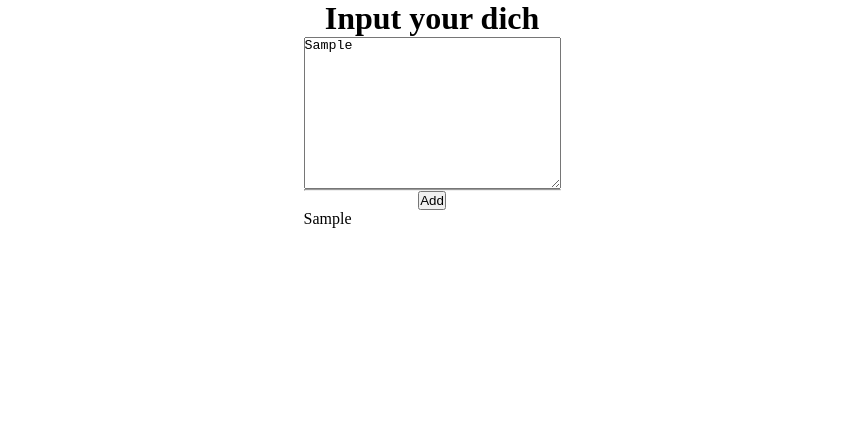
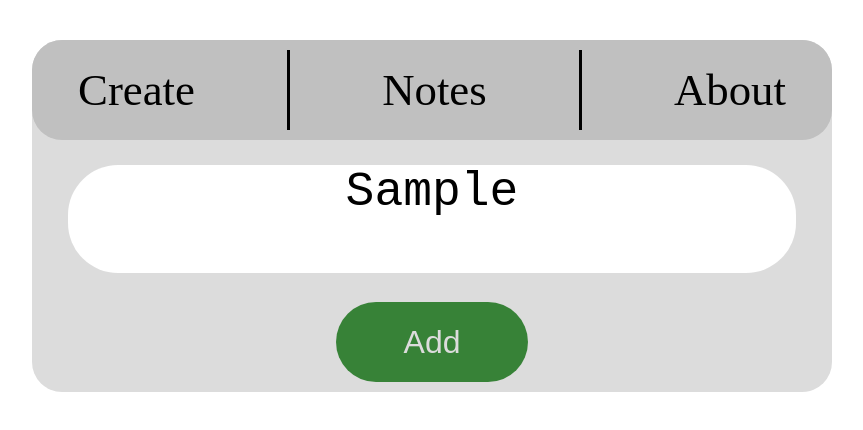
Before and after one commit to Lilseec/blocknote, a plain HTML site: page index.html in a window 1280 px wide. Both pictures are taken after typing "Sample" into the empty fields and a click on the button "Add". Shown: the whole page, without its empty margins (208-1071 px from the left). Drawn offline with Linux system fonts and the light colour scheme.

Commit message:
full redisign

```diff
--- a/index.html
+++ b/index.html
@@ -1,23 +1,43 @@
+<!DOCTYPE html>
 <html lang="en">
 <head>
     <meta charset="UTF-8">
     <meta http-equiv="X-UA-Compatible" content="IE=edge">
     <meta name="viewport" content="width=device-width, initial-scale=1.0">
+    <title>ToDo</title>
     <link rel="stylesheet" href="style.css">
-    <title>Blocknote</title>
+    <script src="main.js" defer></script>
 </head>
 <body>
+    <div class="container">
+        <div class="overflow"></div>
+        <div class="main-header">
+            <span>Create</span>
+            <div class="vl"></div>
+            <span>Notes</span>
+            <div class="vl"></div>
+            <span>About</span>
+        </div>
+        <div id='current' class="Create">
+            <div class="input">
+              <textarea></textarea>
+            </div>
+            <div class="button">
+              <button>
+                Add
+              </button>
+            </div>
+        </div>
 
-    <div class="container">
-        <h1>Input your dich</h1>
-        <textarea name="input" id="input" cols="30" rows="10" autofocus></textarea>
-        <hr>
-        <button id="add">Add</button>
-        <div class="notes">
-
+        <div class="Notes" style="display: none;"></div>
+        <div class='About' style="display: none;">
+          <h1>Simple App For Creating Notes</h1>
+          <h2>Future Features</h2>
+          <ul>
+            <li>Editing notes</li>
+            <li>MarkDown support</li>
+          </ul>
         </div>
     </div>
-    <script src="main.js"></script>
-
 </body>
 </html>
--- a/main.js
+++ b/main.js
@@ -1,81 +1,75 @@
-let btn = document.getElementById('add')
-let container = document.querySelector('.notes')
-let note = document.querySelector('.noteLink')
-let textArea = document.getElementById('input')
+const tx = document.getElementsByTagName("textarea");
+const btn = document.querySelector('.button')
+const allNotes = document.querySelector('.Notes')
+allNotes.addEventListener('click', (e) => {
 
+})
 
-
-for (let key in localStorage) {
-    if (key === 'key' || key ==='getItem' || key === 'clear' || key === 'setItem' || key === 'removeItem' || key === 'length') {
-        // pass
-    } else {
-        createNote(localStorage[key], key)
-    }
+for (const [key, value] of Object.entries(localStorage)) {
+  createNote(key, value)
 }
 
 
-
-function createNote(noteText, header) {
-    let linkToNote = document.createElement('p')
-    linkToNote.id = header
-    linkToNote.className = 'noteLink'
-
-    localStorage.setItem(header, noteText)
-    linkToNote.textContent = header
-    container.appendChild(linkToNote)
+for (let i = 0; i < tx.length; i++) {
+  tx[i].setAttribute("style", "height:" + (tx[i].scrollHeight) + "px;overflow-y:hidden;");
+  tx[i].addEventListener("input", OnInput, false);
 }
 
-function createNoteWindow(nodeText, header) {
-    let div = document.createElement("div");
-    div.id = 'note'
-    let head = document.createElement('span')
-    head.id = 'header'
-    head.textContent = header
-    let close = document.createElement('span')
-    close.id = 'close'
-    close.textContent = 'X'
-    let text = document.createElement('p')
-    text.textContent = nodeText
-    text.innerHTML = text.innerHTML.replace(/\n/g, '<br>\n');
-    close.addEventListener('click', () => {
-        div.style.opacity = '0'
-        close.style.opacity = '0'
-        setTimeout(() => div.remove(), 250)
-        setTimeout(() => close.remove(), 250)
-    })
-    div.appendChild(head)
-    div.appendChild(close)
-    div.appendChild(text)
-    document.body.appendChild(div)
-    div.animate([
-        // keyframes
-        { opacity: '0' },
-        { opacity: '1' }
-    ], {
-        // timing options
-        duration: 250,
-    });
+function OnInput() {
+  this.style.height = "auto";
+  this.style.height = (this.scrollHeight) + "px";
 }
 
+const btns = document.querySelectorAll(".main-header span");
+const container = document.querySelector('.overflow')
+for (const btn of btns) {
+    btn.addEventListener('click', (e) => {
+        let current = document.getElementById('current')
+        let next = document.querySelector('.' + e.target.textContent)
+        let clientHeight = document.querySelector('.container').clientHeight
+        container.style = 'height:' + clientHeight.toString() + 'px;' + 'opacity: 1'
+        setTimeout(() => {
+          container.style = 'height:' + clientHeight.toString() + 'px;' + 'opacity: 0'
+          current.style.display = 'none'
+          current.id = ''
+          next.style.display = '';
+          next.id = 'current'
+
+          setTimeout(() => container.style = '', 150)
+
+        }, 300)
+      })
+}
+
+
 btn.addEventListener('click', () => {
-    let textToParse = textArea.value;
+  let textToParse = tx[0].value;
   let symbolIdx = 0
   while (true) {
     symbolIdx = textToParse.indexOf("\n")
     if (symbolIdx === -1) {
         symbolIdx = textToParse.length
-            break
       }
      break
     }
     let header = textToParse.substring(0, symbolIdx)
-    textToParse.replace(/\n/g, '<br>\n');
-    console.log(textToParse)
-    createNote(textToParse, header)
-
+    createNote(header, textToParse.replace(/\n/g, '<br>\n'))
 })
 
-container.addEventListener('click', (event) => {
-    let note = localStorage.getItem(event.target.id)
-    createNoteWindow(note, event.target.id)
-})
+function createNote(headerText, noteText) {
+
+  localStorage.setItem(headerText, noteText)
+  let note = document.createElement('div')
+  note.className = 'note'
+  let noteHeader = document.createElement('div')
+  noteHeader.className = 'note-header'
+  let header = document.createElement('h1')
+  header.textContent = headerText
+  noteHeader.appendChild(header)
+  let noteContent = document.createElement('div')
+  noteContent.className = 'note-content'
+  noteContent.innerHTML = noteText
+  note.appendChild(noteHeader)
+  note.appendChild(noteContent)
+  allNotes.appendChild(note)
+}
--- a/style.css
+++ b/style.css
@@ -1,17 +1,117 @@
 * {
     margin: 0;
     padding: 0;
-}
+  }
+  .container {
+    position: relative;
+    top: 5vh;
+    height: max-content;
+    width: min(800px, 100vw);
+    margin: 0 auto;
+    background-color: #dcdcdc;
+    border-radius: 30px;
 
-.container {
+
+  }
+  .Create {
+    display: flex;
+    flex-direction: column;
+    justify-content: space-around;
+    align-items: center;
+  }
+  .main-header {
+    display: flex;
+    justify-content: space-around;
+    align-items: center;
+    position: relative;
+    z-index: 10;
+    height: 100px;
+    background-color: #c0c0c0;
+    border-radius: 30px;
+  }
+  .vl {
+    border-left: 3px solid black;
+    height: 80%;
+  }
+  .main-header span {
+    font-size: clamp(30px, 3.5vw, 3.5vw);
+    transition: color 0.25s;
+  }
+  .main-header span:hover {
+    cursor: pointer;
+    color: #FFFFE0;
+  }
+  textarea {
+    outline: none;
+    border: none;
+    width: 100%;
+    height: 100%;
+    border-radius: 50px;
+    text-align: center;
+    font-size: 48px;
+    resize: none;
+  }
+  .input {
+    height: 29%;
+    width: 91%;
+    margin: 25px auto;
+  }
+  button {
+    outline: none;
+    border: none;
+    border-radius: 50px;
+    font-size: 32px;
+    color: #dcdcdc;
+    width: clamp(100px, 15vw, 15vw);
+    height: clamp(50px, 10vh, 10vh);
+    background-color: rgba(0, 100, 0, 0.75);
+    transition: background-color 0.25s, color 0.25s;
+    margin: 0 auto;
+  }
+
+  button:hover {
+    cursor: pointer;
+    background-color: rgba(0, 100, 0, 1);
+    color: white;
+  }
+  .button {
     width: max-content;
-    margin: 0 auto;
-    text-align: center;
-}
+    height: max-content;
+    margin: auto auto;
+    margin-bottom: 10px;
+  }
+  .overflow {
+    width: 100%;
+    position: absolute;
+    top: 0;
+    z-index: 1;
+    opacity: 0;
+    background-color: #dcdcdc;
+    transition: opacity 0.3s;
+    border-radius: 30px;
+  }
+  .Notes {
+    display: flex;
+    flex-wrap: wrap;
+    justify-content: space-around;
 
-#note {
+
+  }
+  .note {
+    word-break: break-all;
+    height: 30vh;
+    margin: 10px auto;
+    width: 45%;
+    overflow: auto;
+    background-color: #f8f8ff;
+  }
+  .two-notes {
+      height: max-content;
+      width: 100%;
+  }
+  .noteWindow {
     opacity: 1;
-    -webkit-transition: opacity 1000ms linear;
+    -webkit-transition: opacity 250ms linear;
     transition: opacity 250ms linear;
     position: absolute;
     top: 10px;
@@ -27,19 +127,16 @@
     width: 900px;
     border-radius: 2%;
 }
-
-.noteLink {
-    cursor: pointer;
-    width: max-content;
+.About {
+  width: calc(100% + 30px);
 }
 
-#header {
-    font-size: xx-large;
-    font-weight: bold;
+.About *{
+  width: max-content;
+  margin: 0 auto;
 }
+ul {
+  list-style-position: inside;
 
-#close {
-    position: absolute;
-    right: 0;
-    cursor: pointer;
+  font-size: larger;
 }
```
Lines whose indentation alone changed are shown as unchanged.
